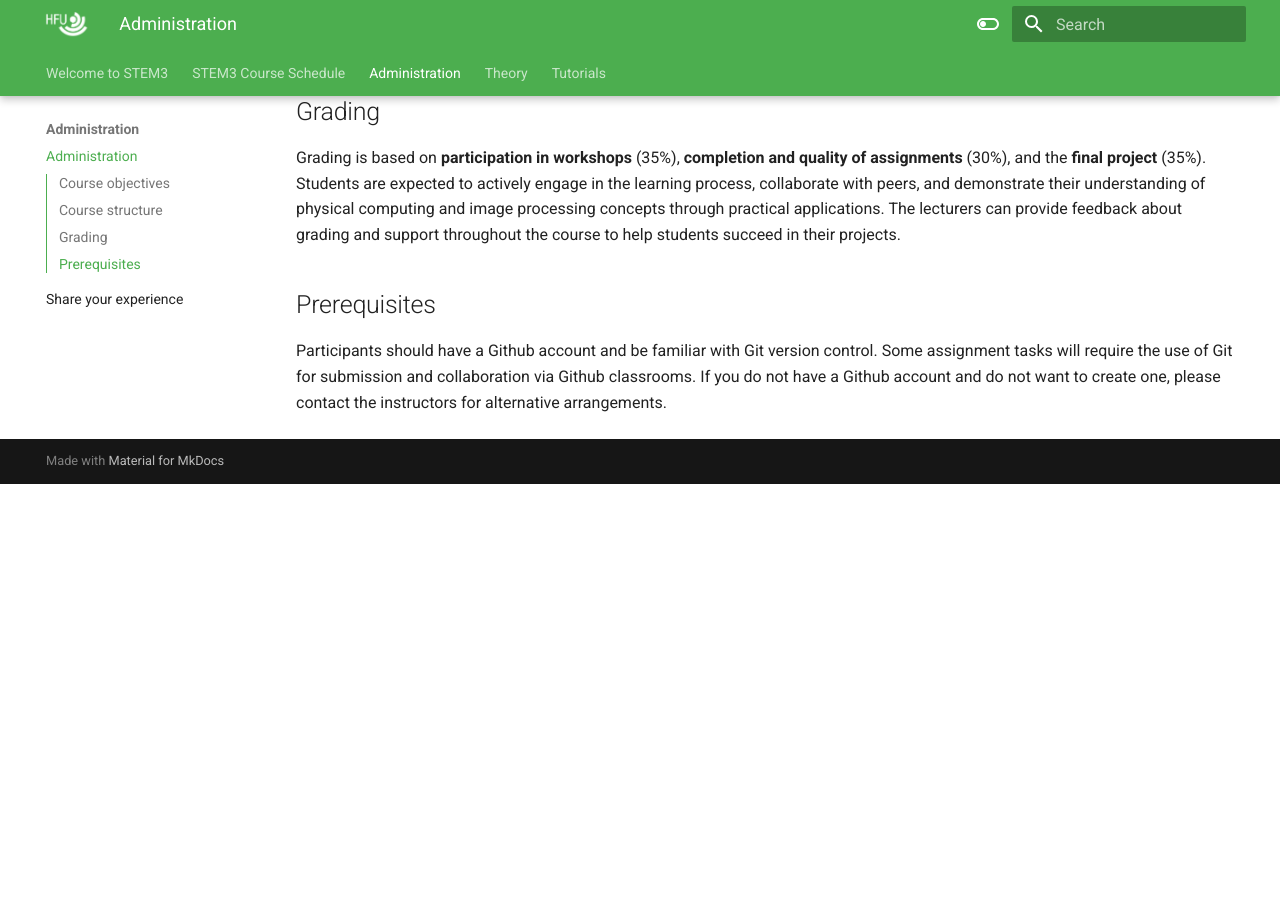
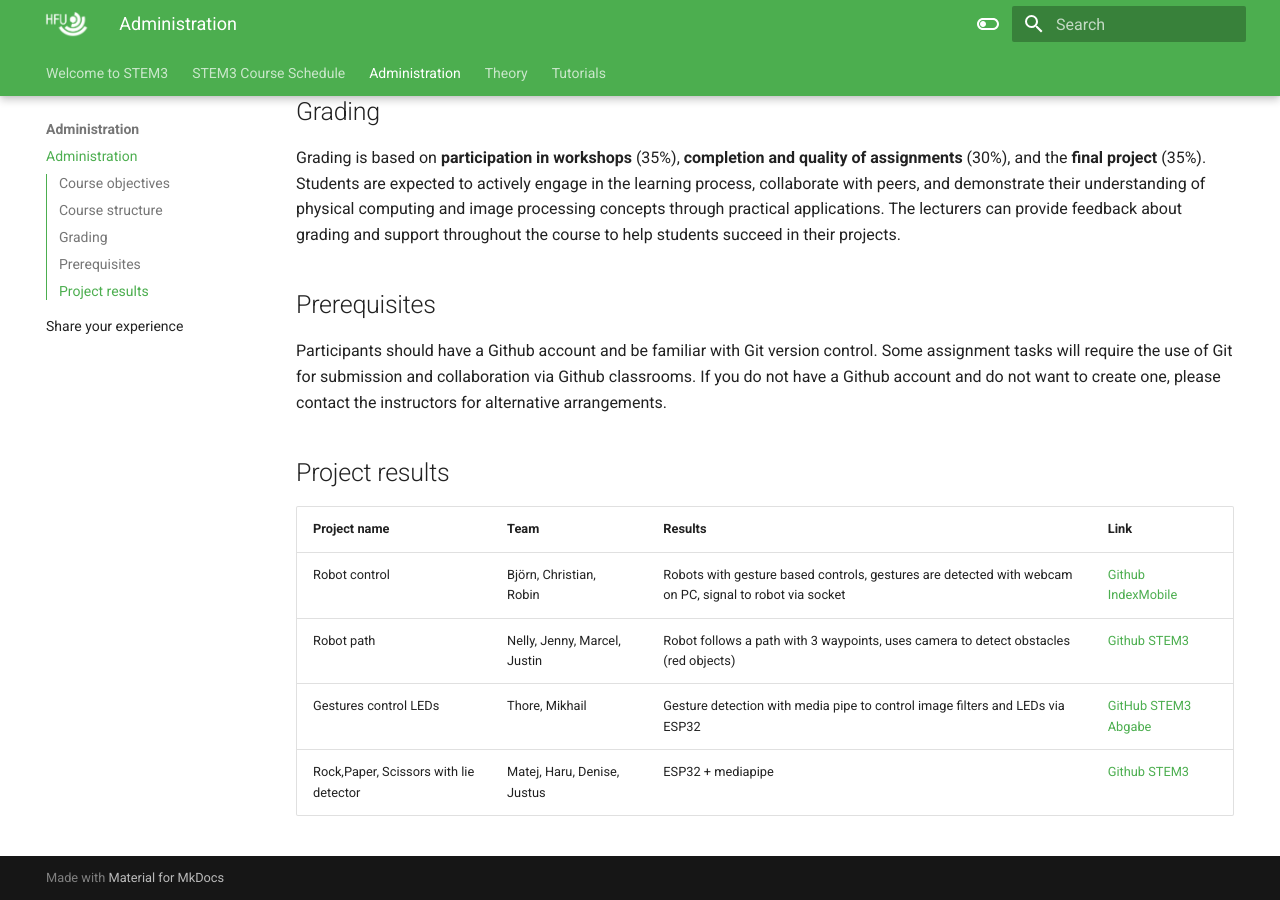
Before and after one commit to HFU-GMB-STEM/STEM3-course, an MkDocs documentation site: the page built from docs/administration/administration.md, in a window 1280 px wide and 900 px high, scrolled down 586 px. Built offline with MkDocs 1.6.1 and Material for MkDocs 9.7.7, drawn with Linux system fonts in a browser that asks for light colours; before the commit the page ends 1070 px from its top, so only the background shows below that.

Commit message:
Added links to project results

```diff
--- a/docs/administration/administration.md
+++ b/docs/administration/administration.md
@@ -15,3 +15,12 @@ Grading is based on **participation in workshops** (35%), **completion and quali
 ## Prerequisites
 
 Participants should have a Github account and be familiar with Git version control. Some assignment tasks will require the use of Git for submission and collaboration via Github classrooms. If you do not have a Github account and do not want to create one, please contact the instructors for alternative arrangements.
+
+## Project results
+
+| Project name | Team | Results | Link |
+| -------------|------|---------|------|
+| Robot control |Björn, Christian, Robin| Robots with gesture based controls, gestures are detected with webcam on PC, signal to robot via socket | [Github IndexMobile](https://github.com/M00St4r/IndexMobile) |
+| Robot path | Nelly, Jenny, Marcel, Justin | Robot follows a path with 3 waypoints, uses camera to detect obstacles (red objects) | [Github STEM3](https://github.com/NxNelly/STEM3) |
+| Gestures control LEDs | Thore, Mikhail | Gesture detection with media pipe to control image filters and LEDs via ESP32 | [GitHub STEM3 Abgabe](https://github.com/Mikhail-69420/STEM3_Abgabe/tree/main) |
+| Rock,Paper, Scissors with lie detector | Matej, Haru, Denise, Justus | ESP32 + mediapipe | [Github STEM3](https://github.com/DeniseAlicia/STEM3) |
```
